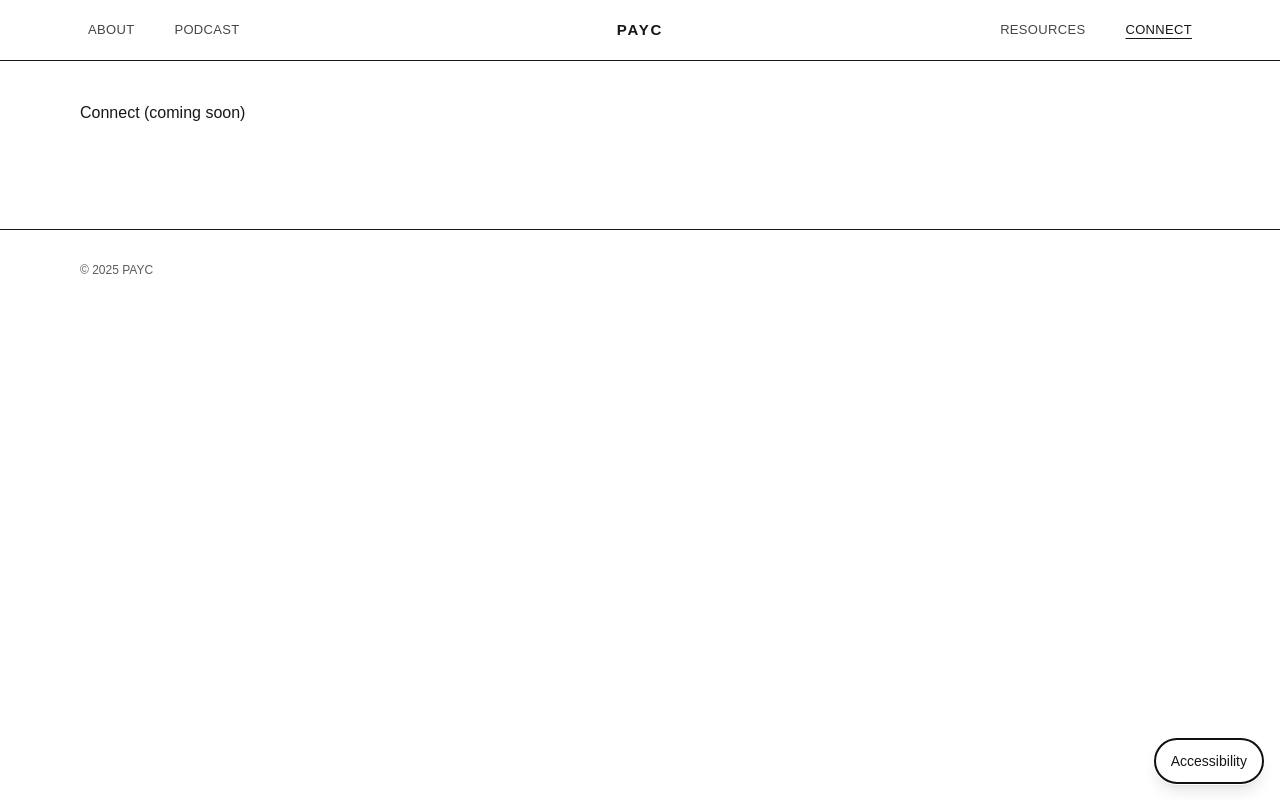
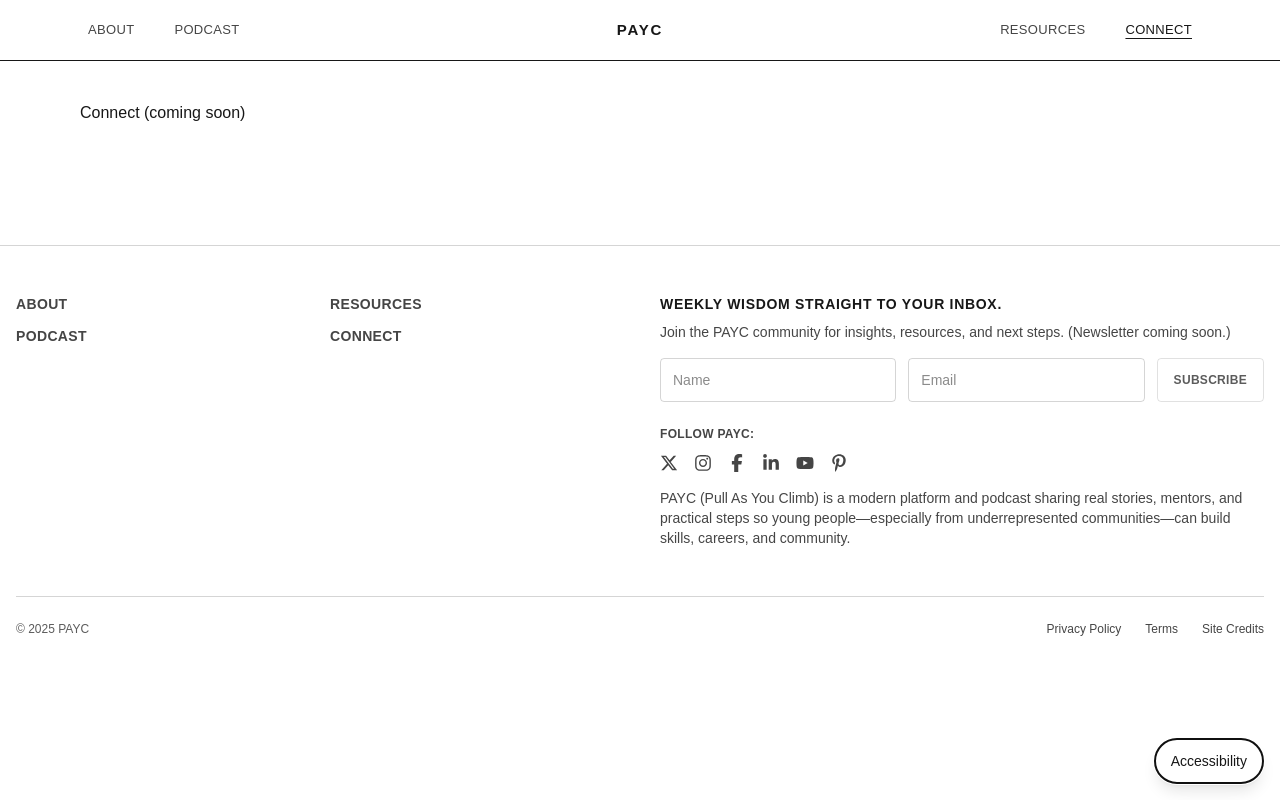
Before and after one commit to mau-mau0/payc-website, a Next.js app in the folder payc-site/: page /connect in a window 1280 px wide. Built offline with nearby package versions, Linux system fonts and the light colour scheme.

Commit message:
set up footer

```diff
--- a/payc-site/src/app/layout.tsx
+++ b/payc-site/src/app/layout.tsx
@@ -2,6 +2,7 @@ import './globals.css'
 import { A11yProvider } from '@/components/a11y/A11yProvider'
 import AccessibilityWidget from '@/components/a11y/AccessibilityWidget'
 import Header from '@/components/Header'
+import Footer from '@/components/Footer'
 
 export default function RootLayout({ children }: { children: React.ReactNode }) {
   return (
@@ -12,11 +13,7 @@ export default function RootLayout({ children }: { children: React.ReactNode })
 
           <main>{children}</main>
 
-          <footer className="mt-16 border-t">
-            <div className="mx-auto max-w-6xl px-4 py-8 text-xs opacity-70">
-              © {new Date().getFullYear()} PAYC
-            </div>
-          </footer>
+          <Footer />
 
           <AccessibilityWidget />
         </A11yProvider>
--- /dev/null
+++ b/payc-site/src/components/Footer.tsx
@@ -0,0 +1,124 @@
+'use client'
+
+import Link from 'next/link'
+import { NAV_LINKS } from '@/lib/nav'
+import { SOCIALS } from '@/lib/socials'
+import { FaXTwitter, FaInstagram, FaFacebookF, FaLinkedinIn, FaYoutube, FaPinterestP } from 'react-icons/fa6'
+
+const iconFor = (label: string) => {
+  switch (label.toLowerCase()) {
+    case 'x':         return <FaXTwitter aria-hidden />
+    case 'instagram': return <FaInstagram aria-hidden />
+    case 'facebook':  return <FaFacebookF aria-hidden />
+    case 'linkedin':  return <FaLinkedinIn aria-hidden />
+    case 'youtube':   return <FaYoutube aria-hidden />
+    case 'pinterest': return <FaPinterestP aria-hidden />
+    default:          return null
+  }
+}
+
+export default function Footer() {
+  const outline = { borderColor: 'color-mix(in oklab, var(--foreground) 18%, transparent)' } as const
+
+  // Split links into two columns like the reference
+  const mid = Math.ceil(NAV_LINKS.length / 2)
+  const leftCol  = NAV_LINKS.slice(0, mid)
+  const rightCol = NAV_LINKS.slice(mid)
+
+  return (
+    <footer className="mt-20 border-t" style={outline}>
+      <div className="mx-auto max-w-screen-2xl px-4 py-12">
+        {/* Top grid: links (left) + newsletter + socials (right) */}
+        <div className="grid gap-10 md:grid-cols-2">
+          {/* Left: site links in two columns */}
+          <div className="grid grid-cols-2 gap-6">
+            <nav className="space-y-3 text-sm font-semibold uppercase tracking-wide">
+              {leftCol.map((l) => (
+                <Link key={l.href} href={l.href} className="block hover:opacity-100 opacity-80">
+                  {l.label}
+                </Link>
+              ))}
+            </nav>
+            <nav className="space-y-3 text-sm font-semibold uppercase tracking-wide">
+              {rightCol.map((l) => (
+                <Link key={l.href} href={l.href} className="block hover:opacity-100 opacity-80">
+                  {l.label}
+                </Link>
+              ))}
+            </nav>
+          </div>
+
+          {/* Right: newsletter placeholder + socials + blurb */}
+          <div>
+            <h3 className="text-sm font-extrabold uppercase tracking-wider">Weekly wisdom straight to your inbox.</h3>
+            <p className="mt-2 text-sm opacity-80">
+              Join the PAYC community for insights, resources, and next steps. (Newsletter coming soon.)
+            </p>
+
+            {/* Placeholder form */}
+            <form className="mt-4 grid grid-cols-1 sm:grid-cols-[1fr_1fr_auto] gap-3">
+              <input
+                disabled
+                placeholder="Name"
+                className="h-11 rounded border px-3 text-sm bg-transparent"
+                style={outline}
+              />
+              <input
+                disabled
+                placeholder="Email"
+                className="h-11 rounded border px-3 text-sm bg-transparent"
+                style={outline}
+              />
+              <button
+                disabled
+                className="h-11 rounded border px-4 text-xs font-semibold uppercase tracking-wide opacity-70"
+                style={outline}
+                title="Coming soon"
+              >
+                Subscribe
+              </button>
+            </form>
+
+            {/* Socials */}
+            <div className="mt-6">
+              <p className="text-xs font-semibold uppercase tracking-wide opacity-80">Follow PAYC:</p>
+              <div className="mt-3 flex flex-wrap gap-4 text-lg">
+                {SOCIALS.map((s) => (
+                  <a
+                    key={s.label}
+                    href={s.href}
+                    target="_blank"
+                    rel="noreferrer"
+                    className="inline-flex items-center gap-2 opacity-80 hover:opacity-100"
+                    aria-label={s.label}
+                  >
+                    {iconFor(s.label)}
+                  </a>
+                ))}
+              </div>
+            </div>
+
+            {/* Blurb */}
+            <p className="mt-4 text-sm opacity-80">
+              PAYC (Pull As You Climb) is a modern platform and podcast sharing real stories, mentors, and
+              practical steps so young people—especially from underrepresented communities—can build skills,
+              careers, and community.
+            </p>
+          </div>
+        </div>
+
+        {/* Bottom bar */}
+        <div className="mt-12 border-t pt-6 text-xs" style={outline}>
+          <div className="flex flex-col items-start justify-between gap-4 sm:flex-row sm:items-center">
+            <div className="opacity-70">© {new Date().getFullYear()} PAYC</div>
+            <nav className="flex flex-wrap items-center gap-6">
+              <Link href="/privacy" className="opacity-80 hover:opacity-100">Privacy Policy</Link>
+              <Link href="/terms"   className="opacity-80 hover:opacity-100">Terms</Link>
+              <Link href="/credits" className="opacity-80 hover:opacity-100">Site Credits</Link>
+            </nav>
+          </div>
+        </div>
+      </div>
+    </footer>
+  )
+}
--- a/payc-site/src/components/Header.tsx
+++ b/payc-site/src/components/Header.tsx
@@ -3,6 +3,7 @@
 import Link from 'next/link'
 import { usePathname } from 'next/navigation'
 import { clsx } from 'clsx'
+import { NAV_LINKS } from '@/lib/nav'
 
 function NavLink({
   href,
@@ -21,7 +22,7 @@ function NavLink({
       className={clsx(
         'px-2 py-1 text-[13px] tracking-wide uppercase',
         'hover:opacity-100 focus-visible:outline-none focus-visible:ring-2 focus-visible:ring-offset-2 focus-visible:ring-black/40 dark:focus-visible:ring-white/40',
-        align === 'left' ? 'opacity-80 hover:opacity-100' : 'opacity-80 hover:opacity-100',
+        'opacity-80 hover:opacity-100',
         active && 'opacity-100 underline underline-offset-4'
       )}
     >
@@ -31,6 +32,11 @@ function NavLink({
 }
 
 export default function Header() {
+  // Split nav into left and right halves, with brand centered
+  const mid = Math.ceil(NAV_LINKS.length / 2)
+  const left = NAV_LINKS.slice(0, mid)
+  const right = NAV_LINKS.slice(mid)
+
   return (
     <header
       className={clsx(
@@ -39,12 +45,14 @@ export default function Header() {
       )}
       role="banner"
     >
-      {/* three-column layout: left / center / right */}
       <div className="mx-auto grid max-w-6xl grid-cols-3 items-center px-4 py-4">
         {/* left group */}
         <nav aria-label="Primary" className="flex items-center gap-6">
-          <NavLink href="/about">About</NavLink>
-          <NavLink href="/podcast">Podcast</NavLink>
+          {left.map(link => (
+            <NavLink key={link.href} href={link.href}>
+              {link.label}
+            </NavLink>
+          ))}
         </nav>
 
         {/* center brand */}
@@ -60,12 +68,11 @@ export default function Header() {
 
         {/* right group */}
         <nav aria-label="Utility" className="flex items-center justify-end gap-6">
-          <NavLink href="/resources" align="right">
-            Resources
-          </NavLink>
-          <NavLink href="/connect" align="right">
-            Connect
-          </NavLink>
+          {right.map(link => (
+            <NavLink key={link.href} href={link.href} align="right">
+              {link.label}
+            </NavLink>
+          ))}
         </nav>
       </div>
     </header>
--- /dev/null
+++ b/payc-site/src/lib/nav.ts
@@ -0,0 +1,9 @@
+export type NavLink = { label: string; href: string }
+
+export const NAV_LINKS: NavLink[] = [
+  { label: 'About', href: '/about' },
+  { label: 'Podcast', href: '/podcast' },
+  { label: 'Resources', href: '/resources' },
+  { label: 'Connect', href: '/connect' },
+]
+// Add/remove here and both header + footer update
--- /dev/null
+++ b/payc-site/src/lib/socials.ts
@@ -0,0 +1,8 @@
+export const SOCIALS = [
+    { label: 'X',      href: 'https://x.com/yourhandle' },
+    { label: 'Instagram', href: 'https://instagram.com/yourhandle' },
+    { label: 'Facebook',  href: 'https://facebook.com/yourhandle' },
+    { label: 'LinkedIn',  href: 'https://linkedin.com/in/yourhandle' },
+    { label: 'YouTube',   href: 'https://youtube.com/@yourhandle' },
+    { label: 'Pinterest', href: 'https://pinterest.com/yourhandle' },
+  ]
```
